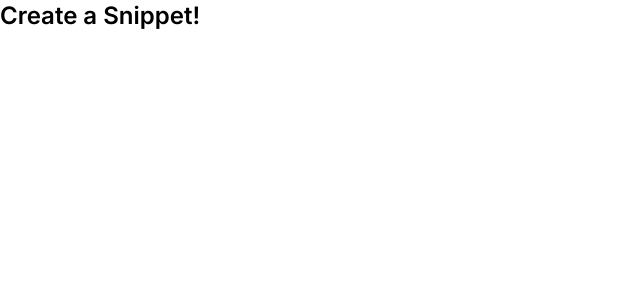
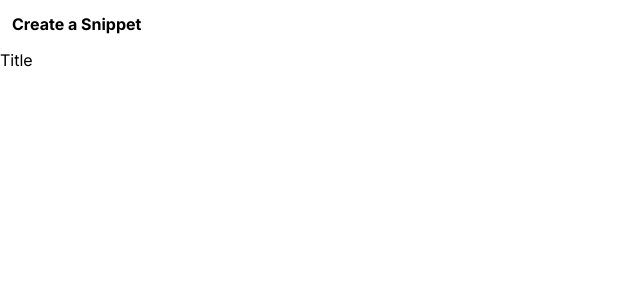
Before and after one commit to luyvannda/next-js-practice, a Next.js app in the folder snippets/: page /snippets/new in a window 1280 px wide. Shown: the top 300 px of the page, without its empty margins (0-640 px from the left). Built offline with nearby package versions, Linux system fonts and the light colour scheme.

Commit message:
add prisma client and start creating a form

```diff
--- a/snippets/src/app/snippets/new/page.tsx
+++ b/snippets/src/app/snippets/new/page.tsx
@@ -1,7 +1,15 @@
 export default function SnippetCreatePage() {
   return (
-    <div>
-      <h1 className="text-2xl font-semibold">Create a Snippet!</h1>
-    </div>
+    <form action="">
+      <h3 className="font-bold m-3">Create a Snippet</h3>
+
+      <div className="flex flex-col gap-4">
+        <div className="flex gap-4">
+          <label htmlFor="title" className="w-12">
+            Title
+          </label>
+        </div>
+      </div>
+    </form>
   );
 }
```
Also changed, not shown: snippets/src/db/index.ts (added, +11 -0 lines).
